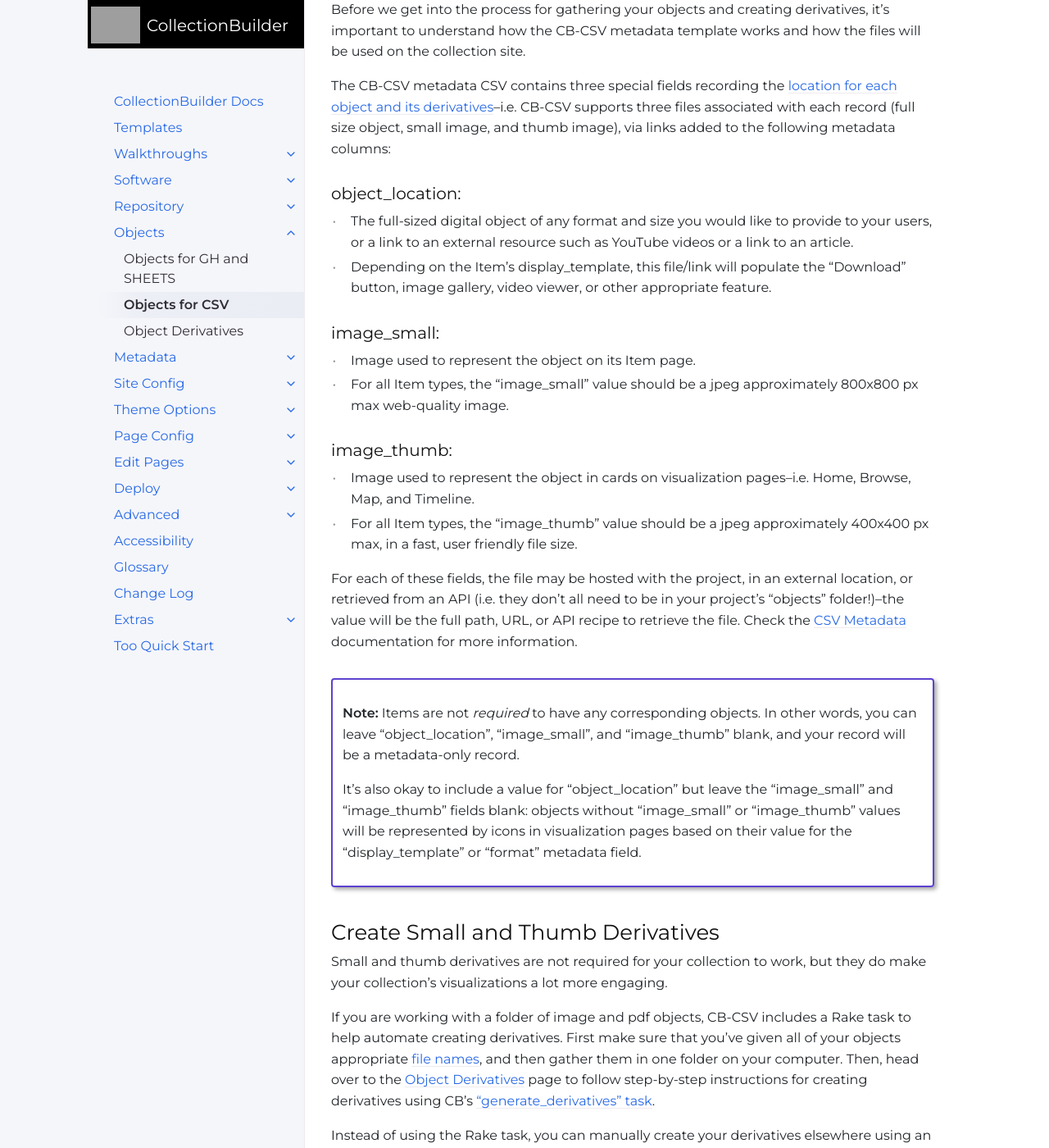
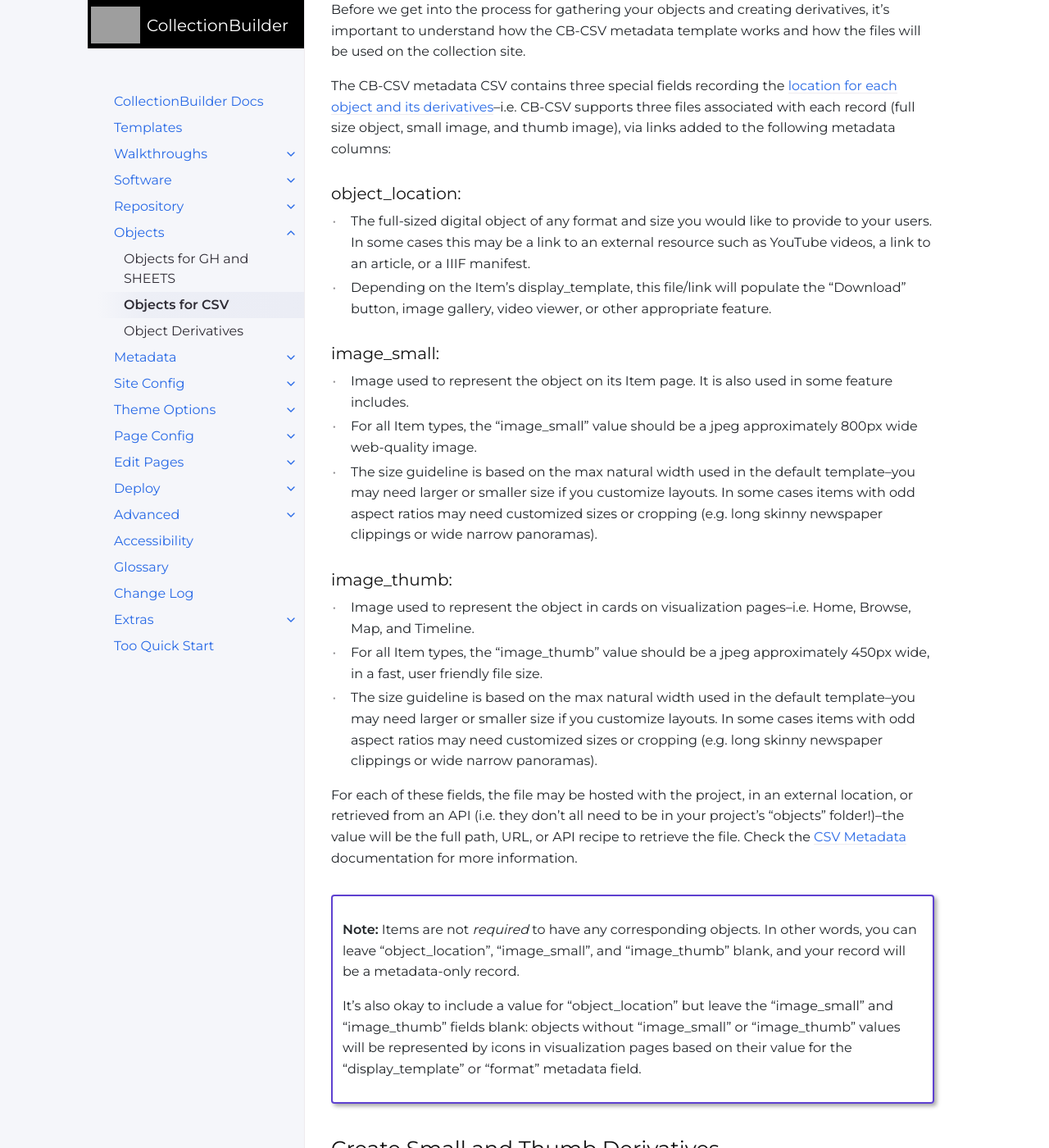
Before and after one commit to CollectionBuilder/cb-docs, a Jekyll site: the page built from docs/objects/csv-objects.md, in a window 1280 px wide and 1400 px high, scrolled down 1439 px. Shown: the whole window at 82% size. Built offline with Jekyll 4.4.1, drawn with Linux system fonts in a browser that asks for light colours; comment, search, counter and statistics services are not loaded.

Commit message:
update image derivative sizes

```diff
--- a/docs/objects/csv-objects.md
+++ b/docs/objects/csv-objects.md
@@ -40,18 +40,20 @@ The CB-CSV metadata CSV contains three special fields recording the [location fo
 
 ### object_location:
 
-- The full-sized digital object of any format and size you would like to provide to your users, or a link to an external resource such as YouTube videos or a link to an article.
+- The full-sized digital object of any format and size you would like to provide to your users. In some cases this may be a link to an external resource such as YouTube videos, a link to an article, or a IIIF manifest.
 - Depending on the Item's display_template, this file/link will populate the "Download" button, image gallery, video viewer, or other appropriate feature.
 
 ### image_small:
 
-- Image used to represent the object on its Item page.
-- For all Item types, the "image_small" value should be a jpeg approximately 800x800 px max web-quality image.
+- Image used to represent the object on its Item page. It is also used in some feature includes.
+- For all Item types, the "image_small" value should be a jpeg approximately 800px wide web-quality image.
+- The size guideline is based on the max natural width used in the default template--you may need larger or smaller size if you customize layouts. In some cases items with odd aspect ratios may need customized sizes or cropping (e.g. long skinny newspaper clippings or wide narrow panoramas).
 
 ### image_thumb:
 
 - Image used to represent the object in cards on visualization pages--i.e. Home, Browse, Map, and Timeline.
-- For all Item types, the "image_thumb" value should be a jpeg approximately 400x400 px max, in a fast, user friendly file size.
+- For all Item types, the "image_thumb" value should be a jpeg approximately 450px wide, in a fast, user friendly file size.
+- The size guideline is based on the max natural width used in the default template--you may need larger or smaller size if you customize layouts. In some cases items with odd aspect ratios may need customized sizes or cropping (e.g. long skinny newspaper clippings or wide narrow panoramas).
 
 For each of these fields, the file may be hosted with the project, in an external location, or retrieved from an API (i.e. they don't all need to be in your project's "objects" folder!)--the value will be the full path, URL, or API recipe to retrieve the file.
 Check the [CSV Metadata]({{ '/docs/metadata/csv_metadata/' | relative_url }}) documentation for more information.
```
Also changed, not shown: docs/metadata/csv_metadata.md (+2 -2 lines), docs/objects/derivatives.md (+2 -2 lines).
